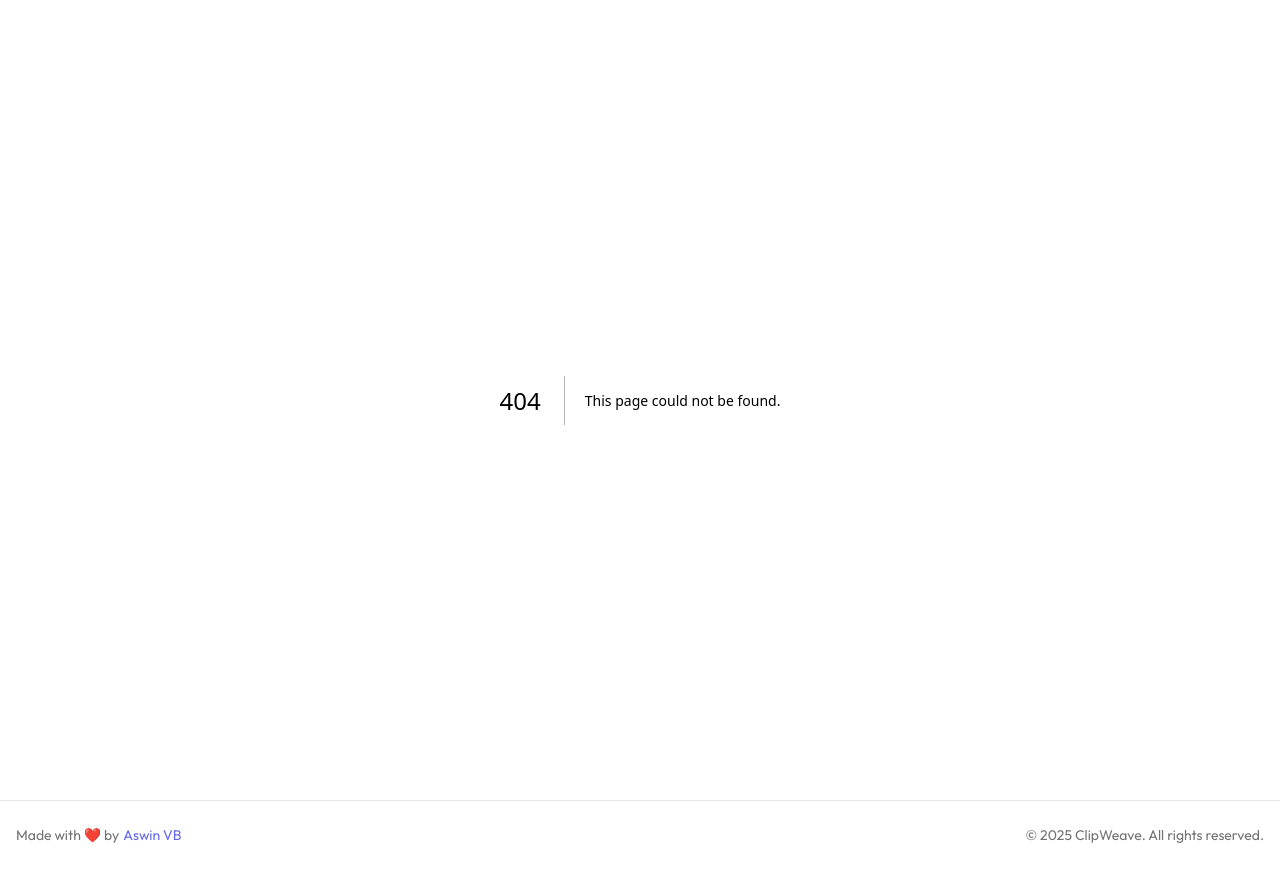
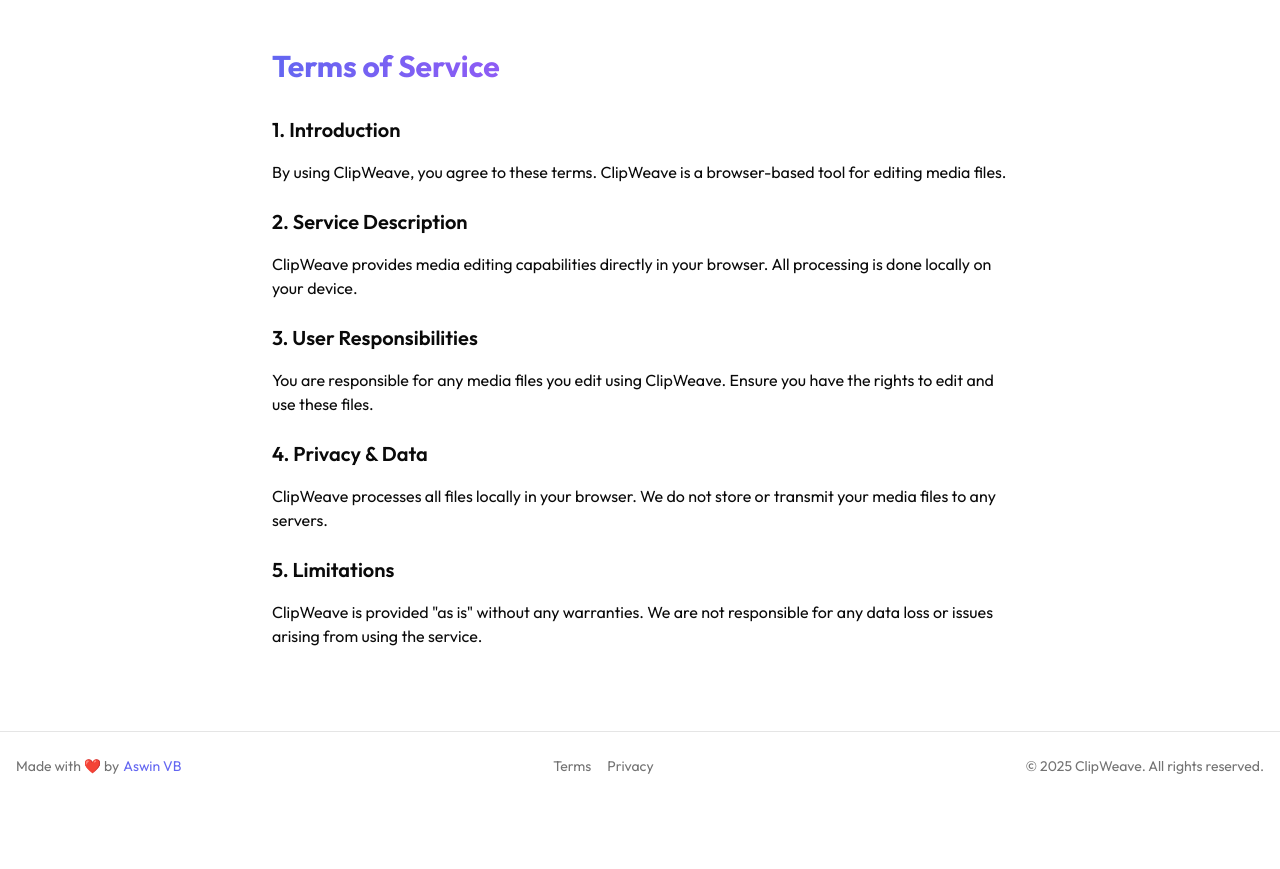
Before and after one commit to aswinzz/clip-weave, a Next.js app: page /terms in a window 1280 px wide. Before the commit this address had no page. After the commit the page ends 800 px from the top, so only its background shows below. Built offline with nearby package versions, Linux system fonts and the light colour scheme.

Commit message:
feat: add privacy, terms, sitemap and robots

```diff
--- /dev/null
+++ b/app/privacy/page.tsx
@@ -0,0 +1,36 @@
+export default function PrivacyPage() {
+  return (
+    <div className="container mx-auto px-4 py-12 max-w-3xl">
+      <h1 className="text-3xl font-bold mb-8 bg-clip-text text-transparent bg-gradient-to-r from-indigo-500 via-purple-500 to-pink-500">
+        Privacy Policy
+      </h1>
+
+      <div className="prose prose-gray max-w-none">
+        <h2 className="text-xl font-semibold mt-6 mb-4">Data Collection</h2>
+        <p className="mb-4">
+          ClipWeave is designed with privacy in mind. We do not collect, store, or transmit any of your media files or personal information.
+        </p>
+
+        <h2 className="text-xl font-semibold mt-6 mb-4">Local Processing</h2>
+        <p className="mb-4">
+          All media processing happens locally in your browser using WebAssembly technology. Your files never leave your device.
+        </p>
+
+        <h2 className="text-xl font-semibold mt-6 mb-4">Analytics</h2>
+        <p className="mb-4">
+          We use Vercel Analytics to collect anonymous usage data to improve our service. This includes basic metrics like page views and does not include any personal information.
+        </p>
+
+        <h2 className="text-xl font-semibold mt-6 mb-4">Cookies</h2>
+        <p className="mb-4">
+          ClipWeave does not use cookies for tracking. Any local storage used is purely for application functionality.
+        </p>
+
+        <h2 className="text-xl font-semibold mt-6 mb-4">Contact</h2>
+        <p className="mb-4">
+          For any privacy concerns, please contact us through our website.
+        </p>
+      </div>
+    </div>
+  );
+}
--- /dev/null
+++ b/app/robots.ts
@@ -0,0 +1,11 @@
+import { MetadataRoute } from 'next'
+
+export default function robots(): MetadataRoute.Robots {
+  return {
+    rules: {
+      userAgent: '*',
+      allow: '/',
+    },
+    sitemap: 'https://clipweave.xyz/sitemap.xml',
+  }
+}
--- /dev/null
+++ b/app/sitemap.ts
@@ -0,0 +1,32 @@
+import { MetadataRoute } from 'next'
+
+export default function sitemap(): MetadataRoute.Sitemap {
+  const baseUrl = 'https://clipweave.xyz'
+
+  return [
+    {
+      url: baseUrl,
+      lastModified: new Date(),
+      changeFrequency: 'monthly',
+      priority: 1,
+    },
+    {
+      url: `${baseUrl}/tool`,
+      lastModified: new Date(),
+      changeFrequency: 'monthly',
+      priority: 0.8,
+    },
+    {
+      url: `${baseUrl}/terms`,
+      lastModified: new Date(),
+      changeFrequency: 'yearly',
+      priority: 0.5,
+    },
+    {
+      url: `${baseUrl}/privacy`,
+      lastModified: new Date(),
+      changeFrequency: 'yearly',
+      priority: 0.5,
+    },
+  ]
+}
--- /dev/null
+++ b/app/terms/page.tsx
@@ -0,0 +1,36 @@
+export default function TermsPage() {
+  return (
+    <div className="container mx-auto px-4 py-12 max-w-3xl">
+      <h1 className="text-3xl font-bold mb-8 bg-clip-text text-transparent bg-gradient-to-r from-indigo-500 via-purple-500 to-pink-500">
+        Terms of Service
+      </h1>
+
+      <div className="prose prose-gray max-w-none">
+        <h2 className="text-xl font-semibold mt-6 mb-4">1. Introduction</h2>
+        <p className="mb-4">
+          By using ClipWeave, you agree to these terms. ClipWeave is a browser-based tool for editing media files.
+        </p>
+
+        <h2 className="text-xl font-semibold mt-6 mb-4">2. Service Description</h2>
+        <p className="mb-4">
+          ClipWeave provides media editing capabilities directly in your browser. All processing is done locally on your device.
+        </p>
+
+        <h2 className="text-xl font-semibold mt-6 mb-4">3. User Responsibilities</h2>
+        <p className="mb-4">
+          You are responsible for any media files you edit using ClipWeave. Ensure you have the rights to edit and use these files.
+        </p>
+
+        <h2 className="text-xl font-semibold mt-6 mb-4">4. Privacy & Data</h2>
+        <p className="mb-4">
+          ClipWeave processes all files locally in your browser. We do not store or transmit your media files to any servers.
+        </p>
+
+        <h2 className="text-xl font-semibold mt-6 mb-4">5. Limitations</h2>
+        <p className="mb-4">
+          ClipWeave is provided "as is" without any warranties. We are not responsible for any data loss or issues arising from using the service.
+        </p>
+      </div>
+    </div>
+  );
+}
--- a/components/Footer.tsx
+++ b/components/Footer.tsx
@@ -1,3 +1,5 @@
+import Link from "next/link";
+
 export const Footer = () => {
   return (
     <footer className="border-t">
@@ -14,6 +16,14 @@
               Aswin VB
             </a>
           </div>
+          <div className="flex items-center gap-4 text-sm text-muted-foreground">
+            <Link href="/terms" className="hover:text-indigo-500 transition-colors">
+              Terms
+            </Link>
+            <Link href="/privacy" className="hover:text-indigo-500 transition-colors">
+              Privacy
+            </Link>
+          </div>
           <p className="text-sm text-muted-foreground">
             © {new Date().getFullYear()} ClipWeave. All rights reserved.
           </p>
```
